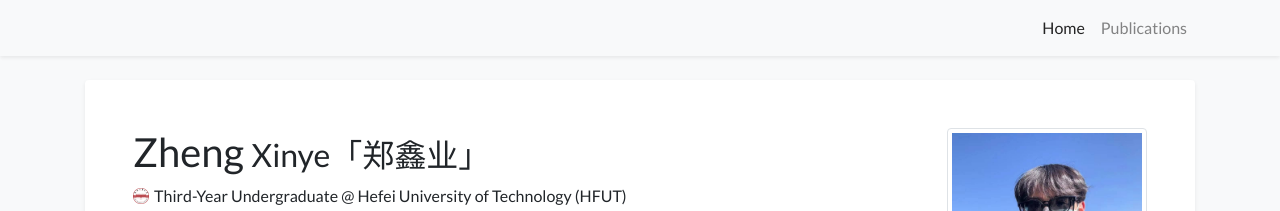
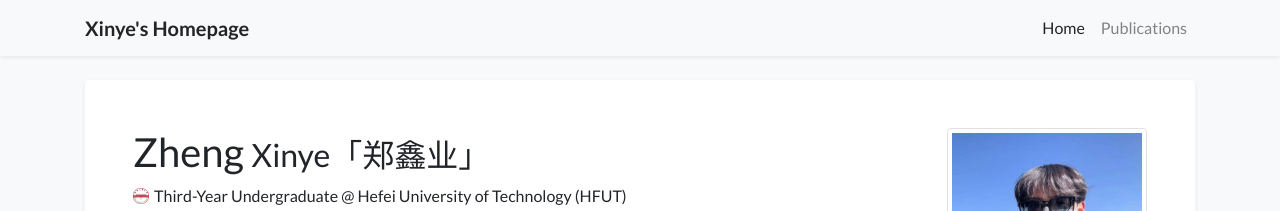
Before and after one commit to shaneyale2005/shaneyale2005.github.io, a Jekyll site: the page built from index.html, in a window 1280 px wide. Shown: the top 211 px of the page. Built offline with Jekyll 4.4.1, drawn with Linux system fonts in a browser that asks for light colours; nearby versions of some CDN libraries; a style sheet for code colours, icons or effects is not loaded.

Commit message:
added png

```diff
--- a/_data/profile.yml
+++ b/_data/profile.yml
@@ -1,6 +1,6 @@
 primary_name: "Zheng"
 secondary_name: "Xinye「郑鑫业」"
-navbar_name: ""
+navbar_name: "Xinye's Homepage"
 
 positions:
 - logo: /assets/images/badges/HFUTlogo.png  # Logo is optional
--- a/_layouts/default.html
+++ b/_layouts/default.html
@@ -5,6 +5,7 @@
     <meta charset="utf-8">
     <meta name="viewport" content="width=device-width, initial-scale=1, shrink-to-fit=no">
     <title>{{ page.title }} - {{ site.data.profile.navbar_name }}</title>
+    <link rel="icon" href="{{ '/avatar.png' | relative_url }}" type="image/png">
 
     <!-- Stylesheets -->
     <link rel="stylesheet" href="https://cdnjs.cloudflare.com/ajax/libs/twitter-bootstrap/4.6.0/css/bootstrap.min.css" integrity="sha512-P5MgMn1jBN01asBgU0z60Qk4QxiXo86+wlFahKrsQf37c9cro517WzVSPPV1tDKzhku2iJ2FVgL67wG03SGnNA==" crossorigin="anonymous" />
```
Also changed, not shown: avatar.png (added).
